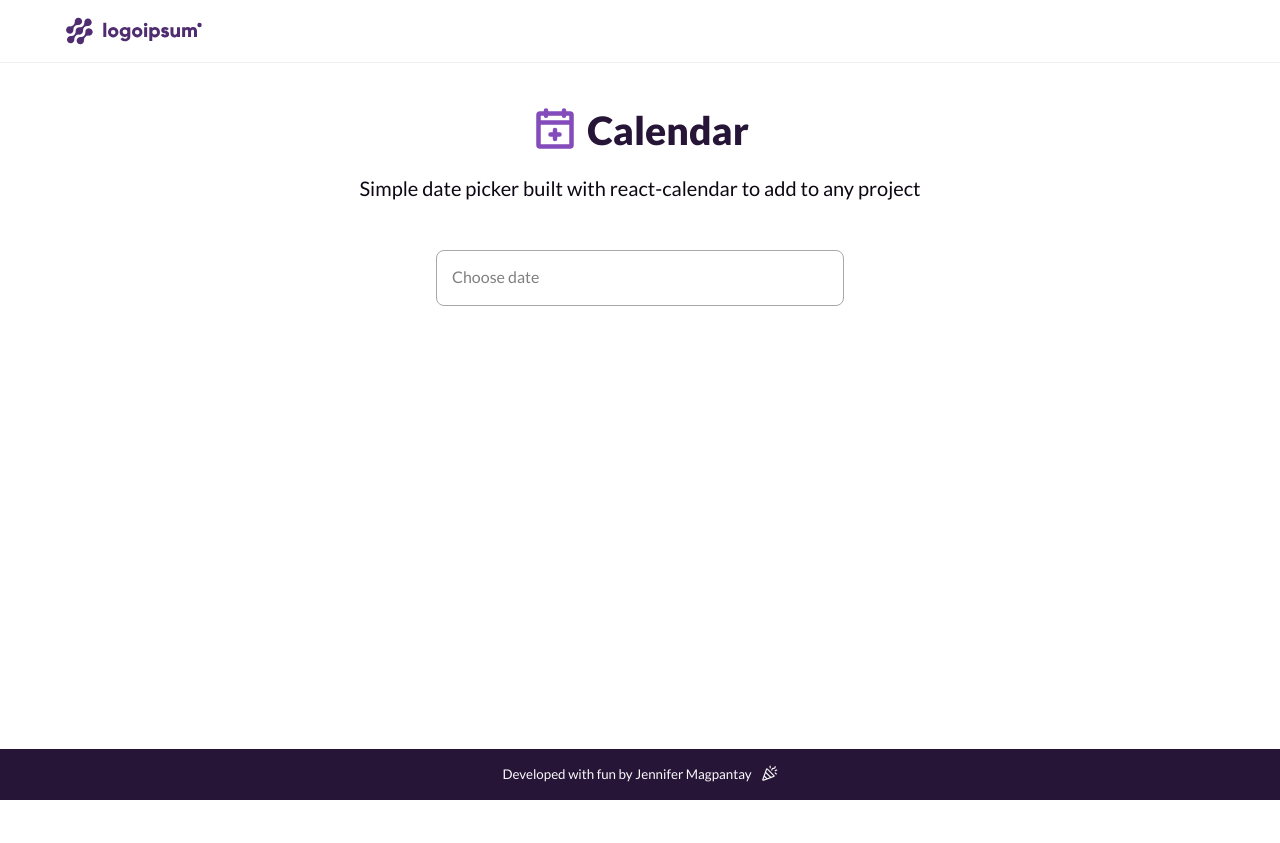
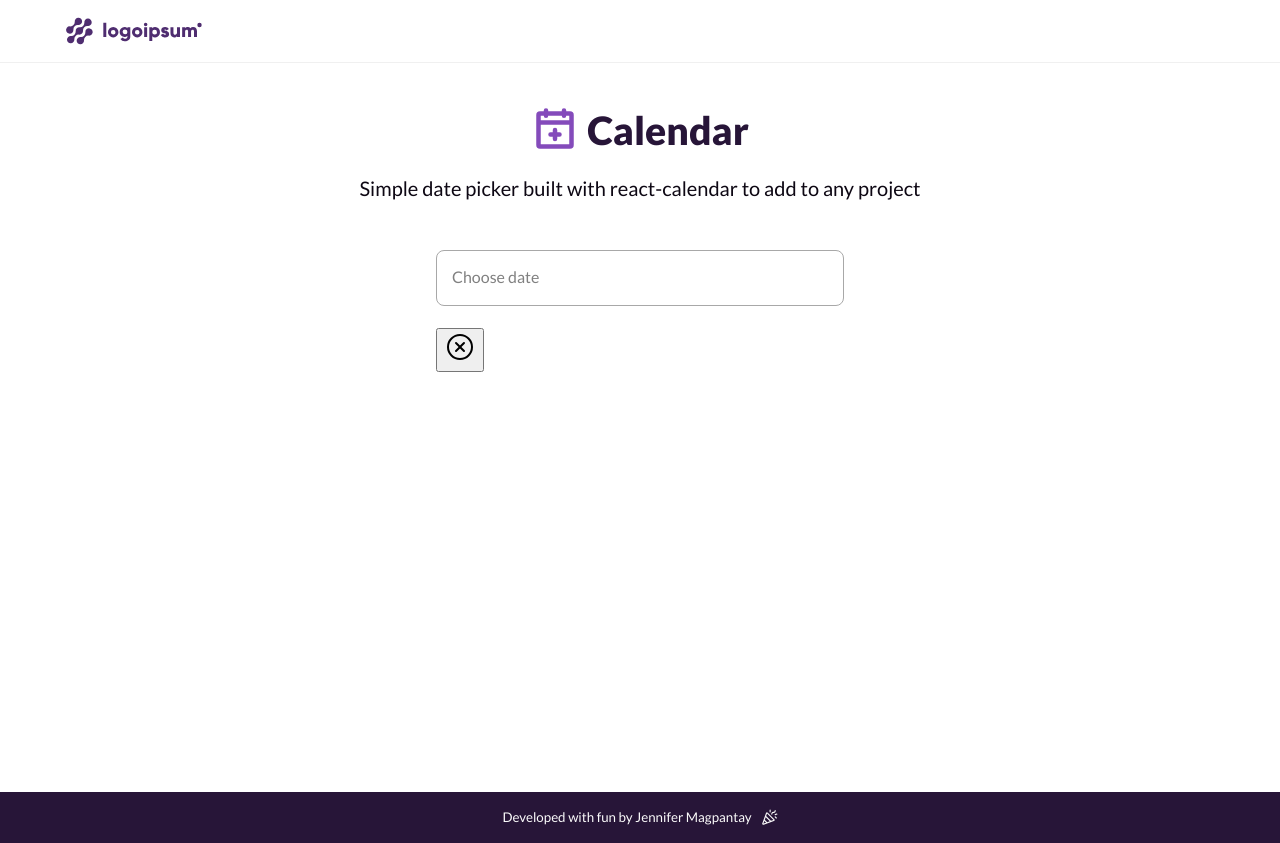
Before and after one commit to jennifer-magpantay/components, a React (Vite) app in the folder calendar/project/: page / in a window 1280 px wide. Before the commit the page ends 800 px from the top, so only its background shows below. Built offline with nearby package versions, Linux system fonts and the light colour scheme.

Commit message:
chore Add a close button to calendar

```diff
--- a/calendar/project/src/components/Datepicker.jsx
+++ b/calendar/project/src/components/Datepicker.jsx
@@ -1,5 +1,6 @@
 import { useState, useRef, useEffect } from "react";
 import { Calendar } from "react-calendar";
+import { XCircle } from "@phosphor-icons/react";
 import { dateFormarter } from "../helpers/formaters";
 
 export const Datepicker = () => {
@@ -17,7 +18,6 @@ export const Datepicker = () => {
 
   useEffect(() => {
     window.addEventListener("click", (event) => {
-      console.log(event);
       if (event.target.localName === "main") {
         closeCalendar();
 
@@ -31,33 +31,16 @@ export const Datepicker = () => {
     });
   });
 
-  function handleInputBlur(event) {
-    console.log(event.target);
-    const { id, value } = event.target;
-    if (id === "calendar-js") {
-      closeCalendar();
-      if (value === "" || event.target.dataset.value === "") {
-        setTimeout(() => {
-          inputRef.current.classList.remove("focus");
-        }, 100);
-      } else {
-        inputRef.current.focus();
-      }
-    }
-  }
-
   function handleInputClick(event) {
     const { id } = event.target;
     if (id === "calendar-js") {
-      setIsCalendarDisplayed(true);
       inputRef.current.focus();
       inputRef.current.classList.add("focus");
+      setIsCalendarDisplayed(true);
     }
   }
 
   function handleCalendarClickDay(event, value) {
-    const target = event.target;
-    console.log(target);
     inputRef.current.value = dateFormarter(event);
     inputRef.current.dataset.value = dateFormarter(event);
     inputRef.current.classList.add("focus");
@@ -66,8 +49,19 @@ export const Datepicker = () => {
   }
 
   function handleCalendarClickMonth(event, value) {
+    inputRef.current.focus();
     setIsCalendarDisplayed(true);
-    inputRef.current.focus();
+  }
+
+  function handleCloseCalendar(event) {
+    if (
+      inputRef.current.dataset.value === null ||
+      inputRef.current.dataset.value === ""
+    ) {
+      inputRef.current.classList.remove("focus");
+      inputRef.current.blur();
+    }
+    closeCalendar();
   }
 
   function closeCalendar() {
@@ -91,15 +85,39 @@ export const Datepicker = () => {
       />
       <label htmlFor="calendar-js">Choose date</label>
 
+      <div
+        className={[
+          "calendar",
+          isCalendarDisplayed ? "visible" : "hidden",
+        ].join(" ")}
+      >
+        <button
+          type="button"
+          className="calendar--button-close"
+          onClick={(event) => {
+            handleCloseCalendar(event);
+          }}
+        >
+          <span className="sr-only">Close Calendar</span>
+          <XCircle size={32} />
+        </button>
+
         <Calendar
           onChange={onChange}
           value={value}
           className={isCalendarDisplayed ? "visible" : "hidden"}
           locale="en-GB"
           inputRef={calendarRef}
+          nextAriaLabel="next month"
+          next2AriaLabel="next year"
+          prevAriaLabel="previous month"
+          prev2AriaLabel="previous year"
           onClickDay={(event, value) => handleCalendarClickDay(event, value)}
-        onClickMonth={(event, value) => handleCalendarClickMonth(event, value)}
+          onClickMonth={(event, value) =>
+            handleCalendarClickMonth(event, value)
+          }
         />
+      </div>
     </div>
   );
 };
```
Lines whose indentation alone changed are shown as unchanged.
